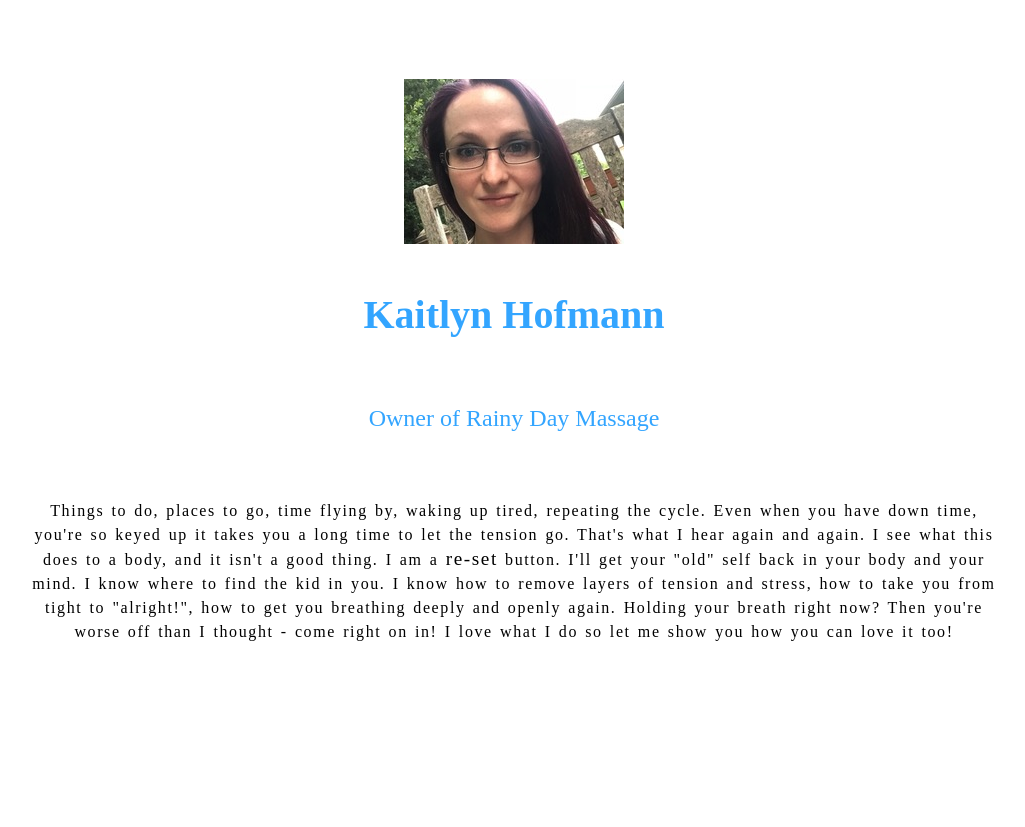
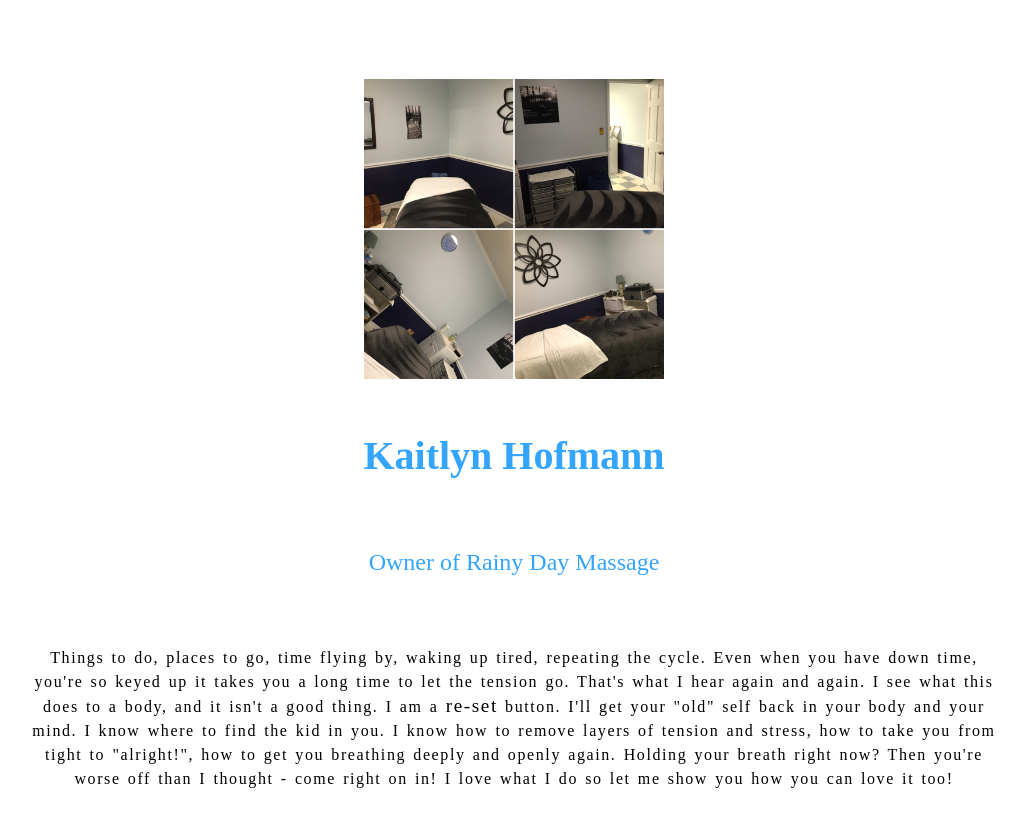
Before and after one commit to bangarangler/rainyDayMassage, a Gatsby site: page /contact in a window 1280 px wide. Shown: the part 1093-1920 px from the top of the page, without its empty margins (126-1151 px from the left). Built offline with nearby package versions, Linux system fonts and the light colour scheme; Gatsby itself is replaced by a stand-in of ours.

Commit message:
Added different image

```diff
--- a/src/components/ContactComponent/ContactComponent.js
+++ b/src/components/ContactComponent/ContactComponent.js
@@ -2,7 +2,7 @@
 import { Section, Title } from "../../utils"
 import styled from "@emotion/styled"
 import { styles } from "../../utils"
-import img from "../../images/kat.jpg"
+import img from "../../images/gridTableShop.jpg"
 import shop from "../../images/rainydaysign.jpg"
 
 const ContactComponent = props => {
@@ -23,7 +23,9 @@
       </LocationWrapper>
       <ContactWrapper>
         <h2 className="heading">Kaitlyn Hofmann</h2>
-        <img src={img} alt="Kaitlyn Hofmann" className="kat" />
+        <div className="table">
+          <img src={img} alt="Kaitlyn Hofmann" className="kat" />
+        </div>
         <p className="owner">Owner of Rainy Day Massage</p>
         <div className="textContainer">
           <p className="text">
@@ -69,8 +71,12 @@
     padding: 3%;
     color: ${styles.colors.secondaryBlue};
   }
-  .kat {
+  .table {
   grid-area: katImg;
+    .kat{
+      width: 300px;
+      object-fit: contain;
+    }
   }
   .textContainer {
     grid-area: body;
```
